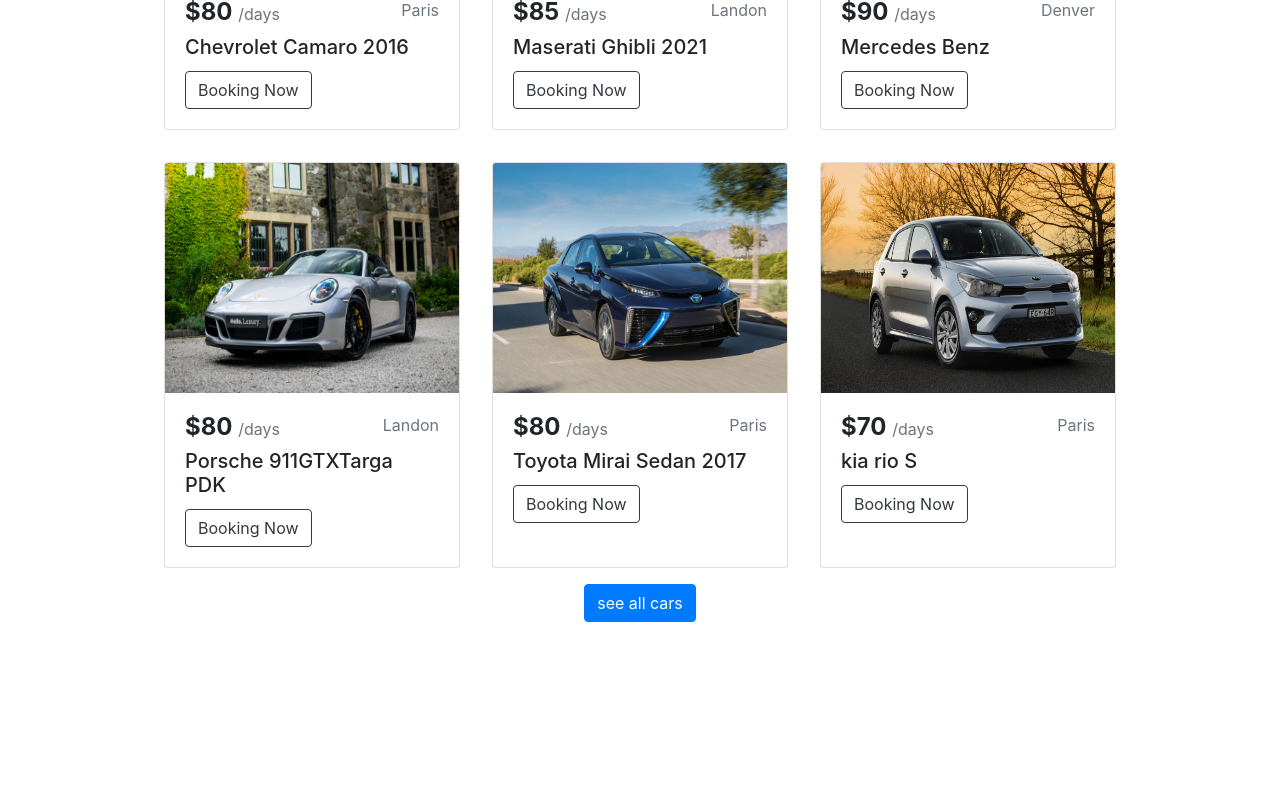
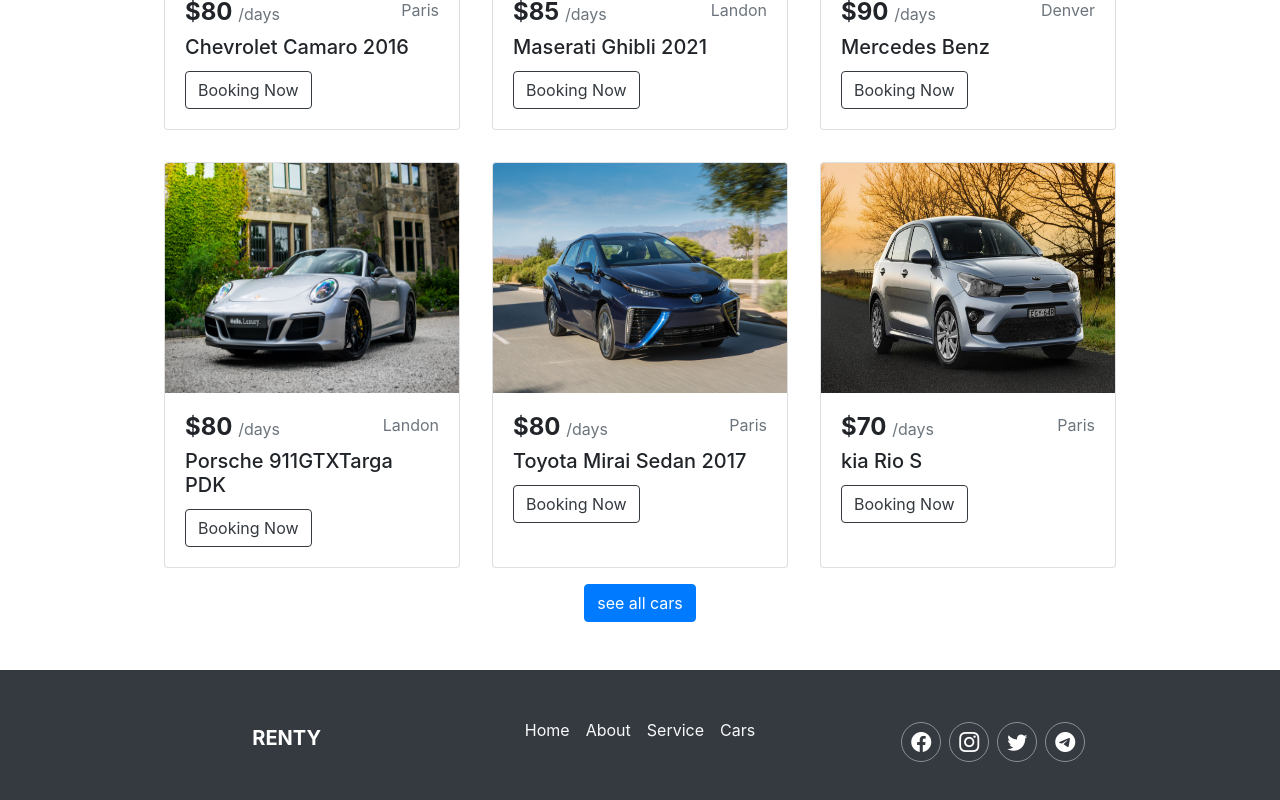
Before and after one commit to AliKarimNemati/rental-car, a Nuxt app: page / in a window 1280 px wide. Shown: the part 2207-3007 px from the top of the page. Before the commit the page ends 2877 px from the top, so only its background shows below. Built offline with nearby package versions, Linux system fonts and the light colour scheme.

Commit message:
footer created

```diff
--- /dev/null
+++ b/components/Footer.vue
@@ -0,0 +1,45 @@
+<template>
+  <div>
+    <div
+      class="
+        d-flex
+        flex-wrap
+        justify-content-center
+        bg-dark
+        text-white
+        p-md-5 p-4
+      "
+    >
+      <div class="navbar-brand text-uppercase col-4 text-md-start text-center">Renty</div>
+      <div class="col-md-3 col-12 list-unstyled d-flex flex-wrap justify-content-center mt-3 mt-md-0">
+          <nuxt-link to="/" class="pr-3 text-light">Home</nuxt-link>
+          <nuxt-link to="/#about" class="pr-3 text-light">About</nuxt-link>
+          <nuxt-link to="/#services" class="pr-3 text-light">Service</nuxt-link>
+          <nuxt-link to="#" class="pr-3 text-light">Cars</nuxt-link>
+      </div>
+      <div class="social-media col-md-4 col-12 d-flex justify-md-content-end justify-content-center mt-3 mt-md-0">
+        <i class="bi bi-facebook"></i>
+        <i class="bi bi-instagram"></i>
+        <i class="bi bi-twitter"></i>
+        <i class="bi bi-telegram"></i>
+      </div>
+    </div>
+  </div>
+</template>
+
+<script>
+export default {};
+</script>
+
+<style>
+.social-media i{
+    font-size: 20px;
+    width: 40px;
+    padding: 4px;
+    margin: 4px;
+    border: 1px solid rgba(255, 255, 255, 0.426);
+    border-radius: 50%;
+    cursor: pointer;
+    text-align: center;
+}
+</style>
--- a/nuxt.config.js
+++ b/nuxt.config.js
@@ -12,7 +12,8 @@ export default {
       { name: 'format-detection', content: 'telephone=no' }
     ],
     link: [
-      { rel: 'icon', type: 'image/x-icon', href: '/favicon.png' }
+      { rel: 'icon', type: 'image/x-icon', href: '/favicon.png' },
+      { rel: 'stylesheet', href: 'https://cdn.jsdelivr.net/npm/bootstrap-icons@1.9.1/font/bootstrap-icons.css'}
     ]
   },
 
--- a/pages/index.vue
+++ b/pages/index.vue
@@ -5,6 +5,7 @@
     <AboutUs />
     <Service />
     <Collection />
+    <Footer />
   </div>
 </template>
 
--- a/store/index.js
+++ b/store/index.js
@@ -37,7 +37,7 @@ export const state = () => ({
     },
     {
         id: 6,
-        name : "kia rio S",
+        name : "kia Rio S",
         loc: "Paris",
         price: 70,
         img: "kia rio S.jpg"
```
